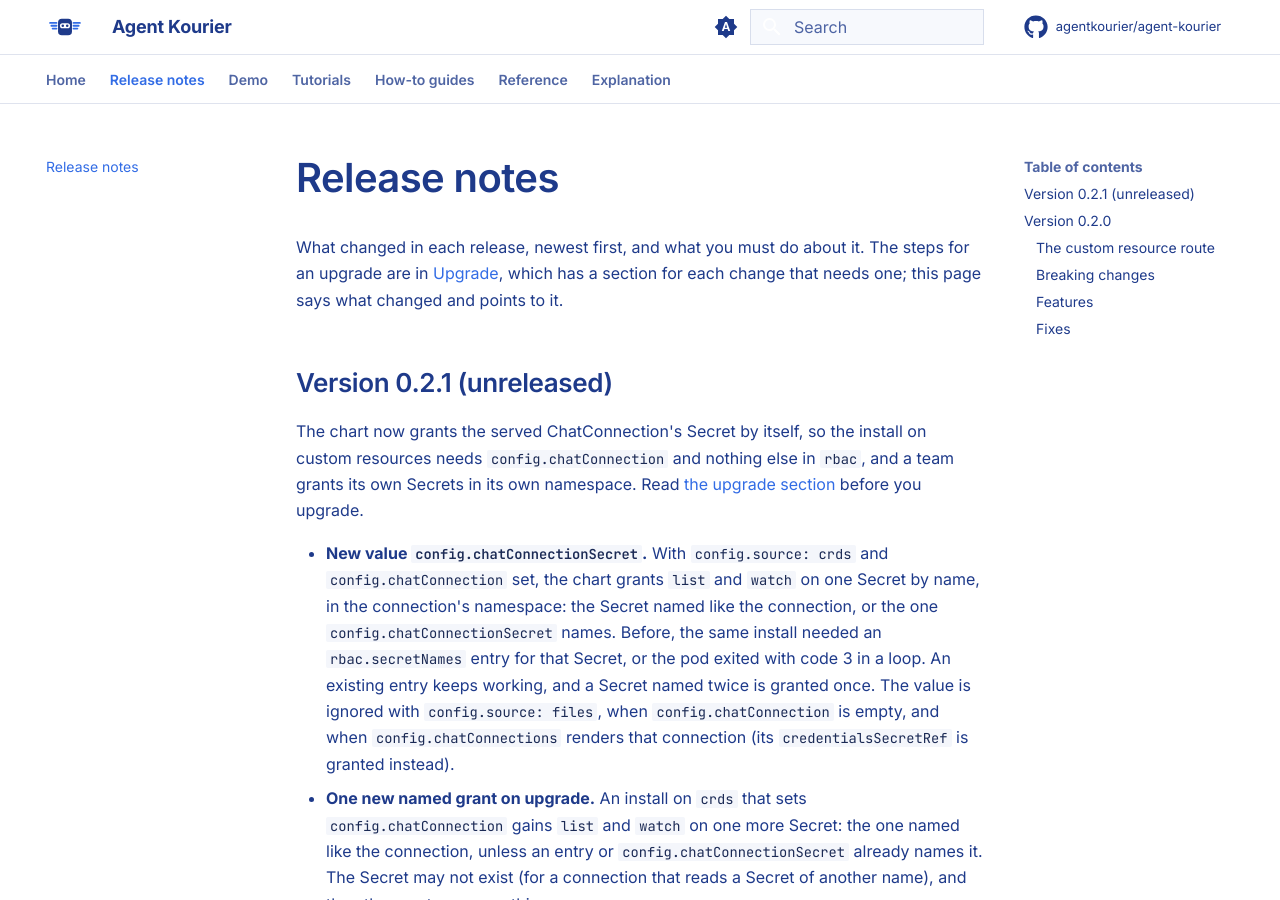
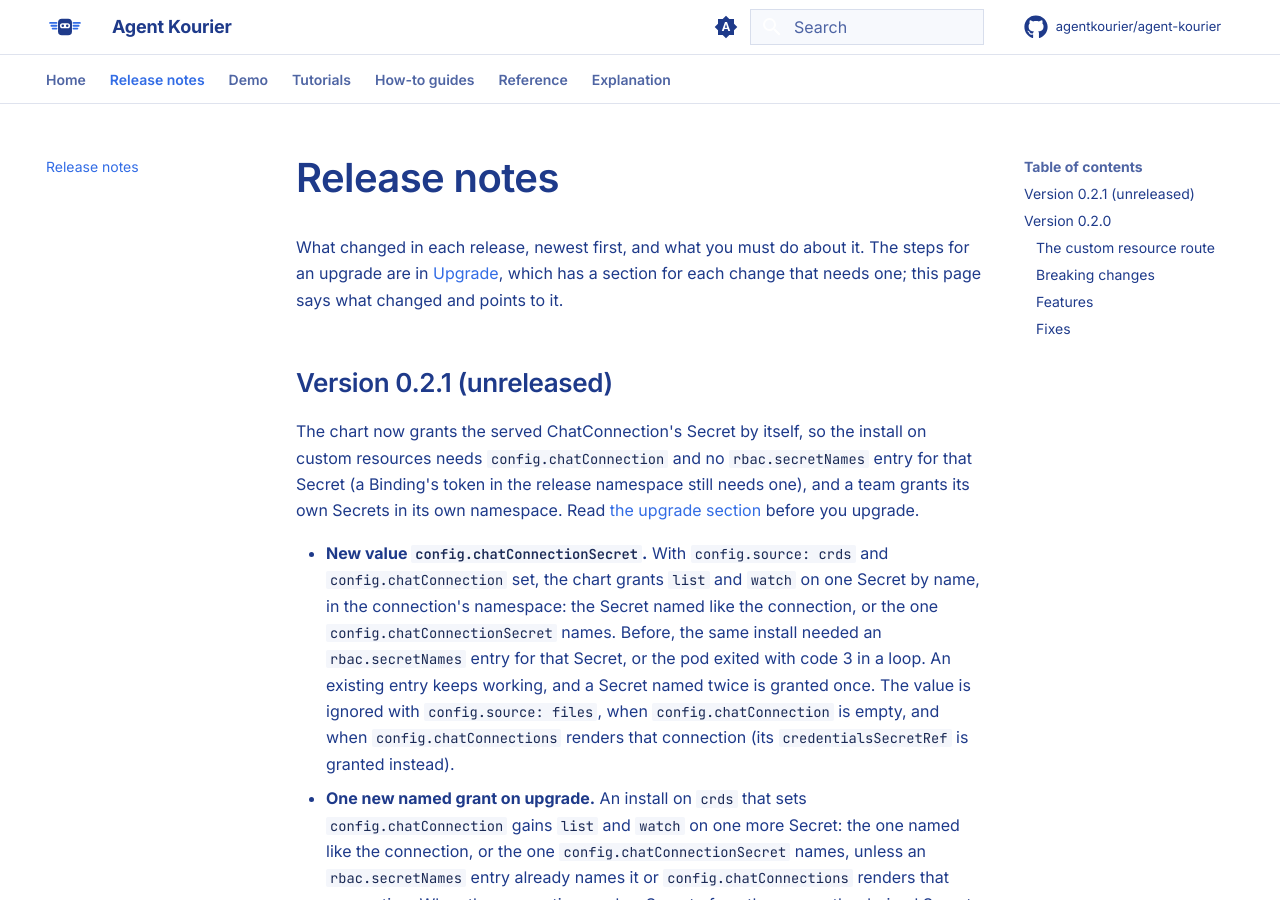
Before and after one commit to agentkourier/agent-kourier, an MkDocs documentation site: the page built from docs/release-notes.md, in a window 1280 px wide and 900 px high. Built offline with MkDocs 1.6.1 and Material for MkDocs 9.7.7, drawn with Linux system fonts in a browser that asks for light colours; comment, search, counter and statistics services are not loaded; some of the changed text lies outside the part shown.

Commit message:
docs: correct what an unused derived grant does, the rollback step and the Secrets a team grants
The broker never reads the derived name, so a grant for a Secret that does not exist is
unused rather than reporting not found, and covers whichever Secret is later made under
that name. A rollback needs config.chatConnectionSecret removed (the 0.2.0 schema refuses
it). The team's Role also covers an AgentBackend header Secret, and the chart README uses
the same Role name as the how-to.

```diff
--- a/docs/release-notes.md
+++ b/docs/release-notes.md
@@ -5,15 +5,16 @@
 
 ## Version 0.2.1 (unreleased)
 
-The chart now grants the served ChatConnection's Secret by itself, so the install on custom resources needs `config.chatConnection` and nothing else in
-`rbac`, and a team grants its own Secrets in its own namespace. Read [the upgrade section](how-to/upgrade.md#upgrade-to-the-release-that-grants-the-chatconnections-secret) before you upgrade.
+The chart now grants the served ChatConnection's Secret by itself, so the install on custom resources needs `config.chatConnection` and no `rbac.secretNames` entry for that Secret
+(a Binding's token in the release namespace still needs one), and a team grants its own Secrets in its own namespace. Read [the upgrade section](how-to/upgrade.md#upgrade-to-the-release-that-grants-the-chatconnections-secret) before you upgrade.
 
 - **New value `config.chatConnectionSecret`.** With `config.source: crds` and `config.chatConnection` set, the chart grants `list` and `watch` on one Secret by name, in the
   connection's namespace: the Secret named like the connection, or the one `config.chatConnectionSecret` names. Before, the same install needed an `rbac.secretNames` entry for that Secret, or the pod
   exited with code 3 in a loop. An existing entry keeps working, and a Secret named twice is granted once. The value is ignored with `config.source: files`, when
   `config.chatConnection` is empty, and when `config.chatConnections` renders that connection (its `credentialsSecretRef` is granted instead).
-- **One new named grant on upgrade.** An install on `crds` that sets `config.chatConnection` gains `list` and `watch` on one more Secret: the one named like the connection, unless an entry or
-  `config.chatConnectionSecret` already names it. The Secret may not exist (for a connection that reads a Secret of another name), and then the grant covers nothing.
+- **One new named grant on upgrade.** An install on `crds` that sets `config.chatConnection` gains `list` and `watch` on one more Secret: the one named like the connection, or the one `config.chatConnectionSecret` names, unless an `rbac.secretNames` entry already names it or
+  `config.chatConnections` renders that connection. When the connection reads a Secret of another name, the derived Secret may not exist: the broker never reads it, so the grant covers no Secret until one of that name is created
+  in that namespace. Set `config.chatConnectionSecret` to the real name.
 - **A Role in the connection's namespace.** With `config.chatConnection: other-ns/name`, the chart now renders the Role and RoleBinding `<fullname>-secrets` in `other-ns`. A Role of that
   name that someone made by hand there conflicts: the upgrade fails with `invalid ownership metadata` until you delete it or rename it.
 - **A team grants its own Secrets.** The documentation now leads with the team's own Role and RoleBinding in its namespace, two `kubectl` commands, in
```
Also changed, not shown: charts/agent-kourier/README.md (+3 -3 lines), docs/how-to/install-with-helm.md (+1 -1 lines), docs/how-to/upgrade.md (+4 -4 lines), docs/how-to/write-a-binding.md (+2 -2 lines).
